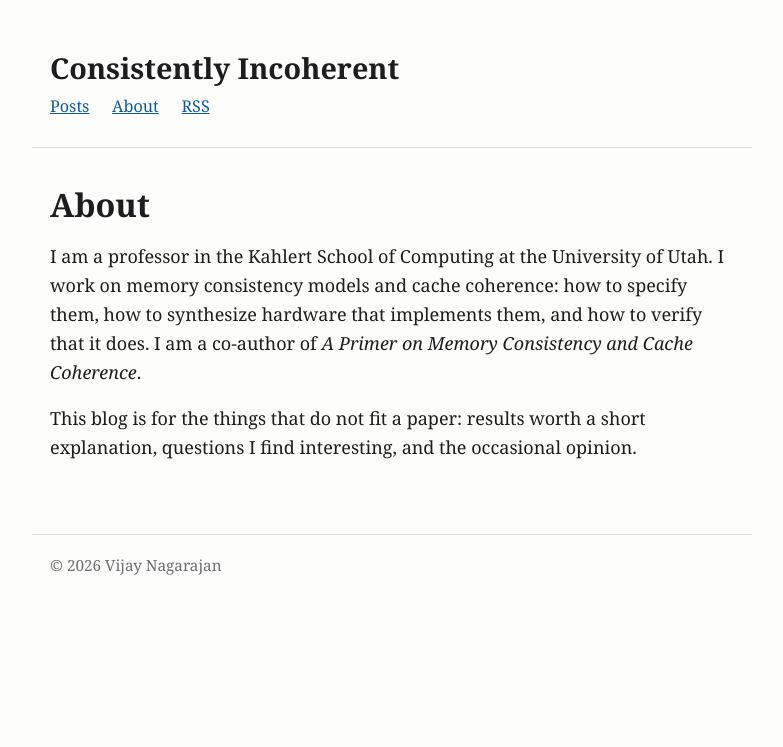
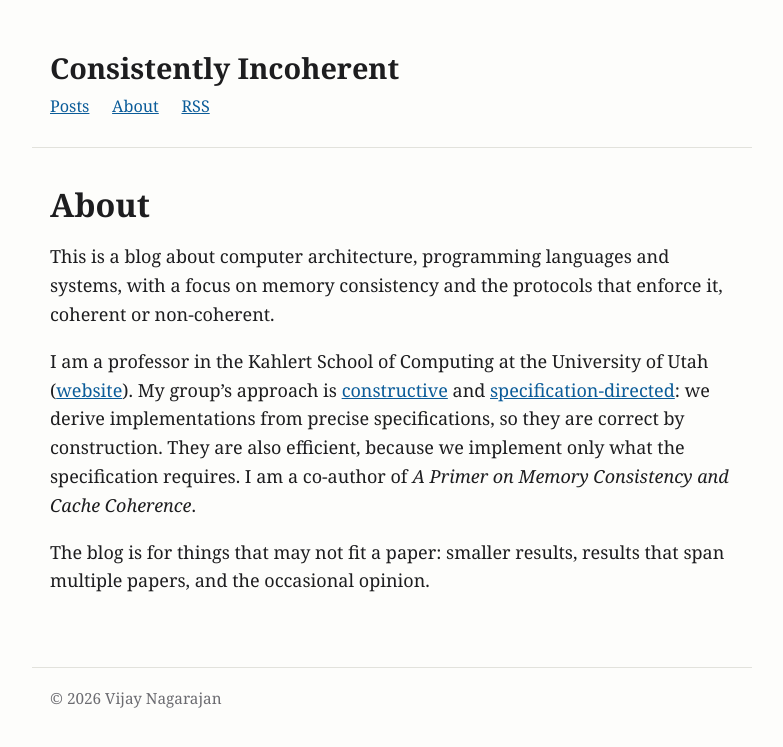
Before and after one commit to vijay-nagarajan/blog, a Jekyll site: the page built from about.md, in a window 1280 px wide. Shown: the top 747 px of the page, without its empty margins (248-1031 px from the left). Built offline with Jekyll 4.4.1, drawn with Linux system fonts in a browser that asks for light colours.

Commit message:
About page: blog scope, approach, website link

```diff
--- a/about.md
+++ b/about.md
@@ -3,6 +3,8 @@ layout: page
 title: About
 permalink: /about/
 ---
-I am a professor in the Kahlert School of Computing at the University of Utah. I work on memory consistency models and cache coherence: how to specify them, how to synthesize hardware that implements them, and how to verify that it does. I am a co-author of *A Primer on Memory Consistency and Cache Coherence*.
+This is a blog about computer architecture, programming languages and systems, with a focus on memory consistency and the protocols that enforce it, coherent or non-coherent.
 
-This blog is for the things that do not fit a paper: results worth a short explanation, questions I find interesting, and the occasional opinion.
+I am a professor in the Kahlert School of Computing at the University of Utah ([website](https://users.cs.utah.edu/~vijay/)). My group's approach is [constructive](https://www.cs.utexas.edu/~EWD/transcriptions/EWD02xx/EWD209.html) and [specification-directed](https://cacm.acm.org/opinion/who-builds-a-house-without-drawing-blueprints/): we derive implementations from precise specifications, so they are correct by construction. They are also efficient, because we implement only what the specification requires. I am a co-author of *A Primer on Memory Consistency and Cache Coherence*.
+
+The blog is for things that may not fit a paper: smaller results, results that span multiple papers, and the occasional opinion.
```
